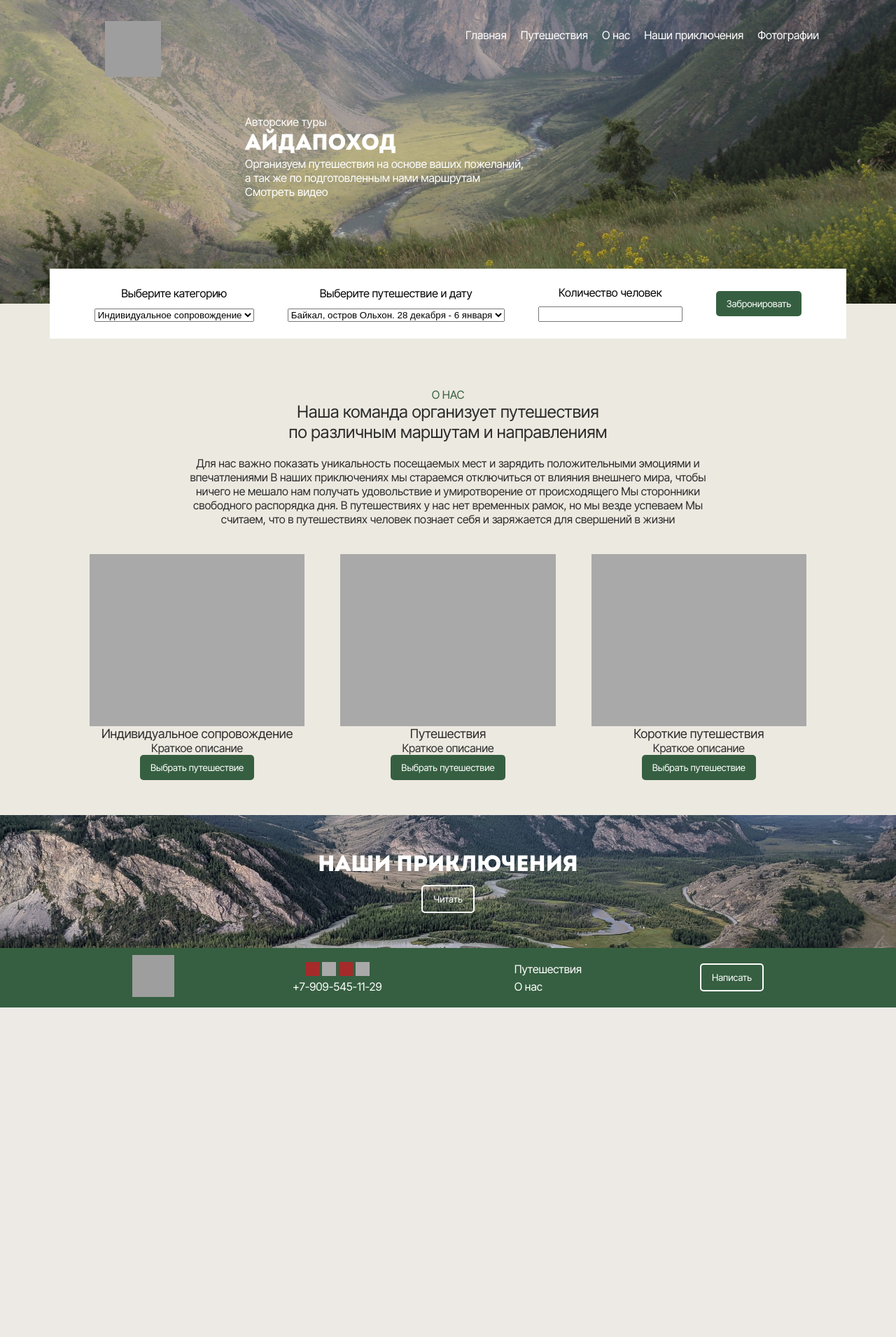
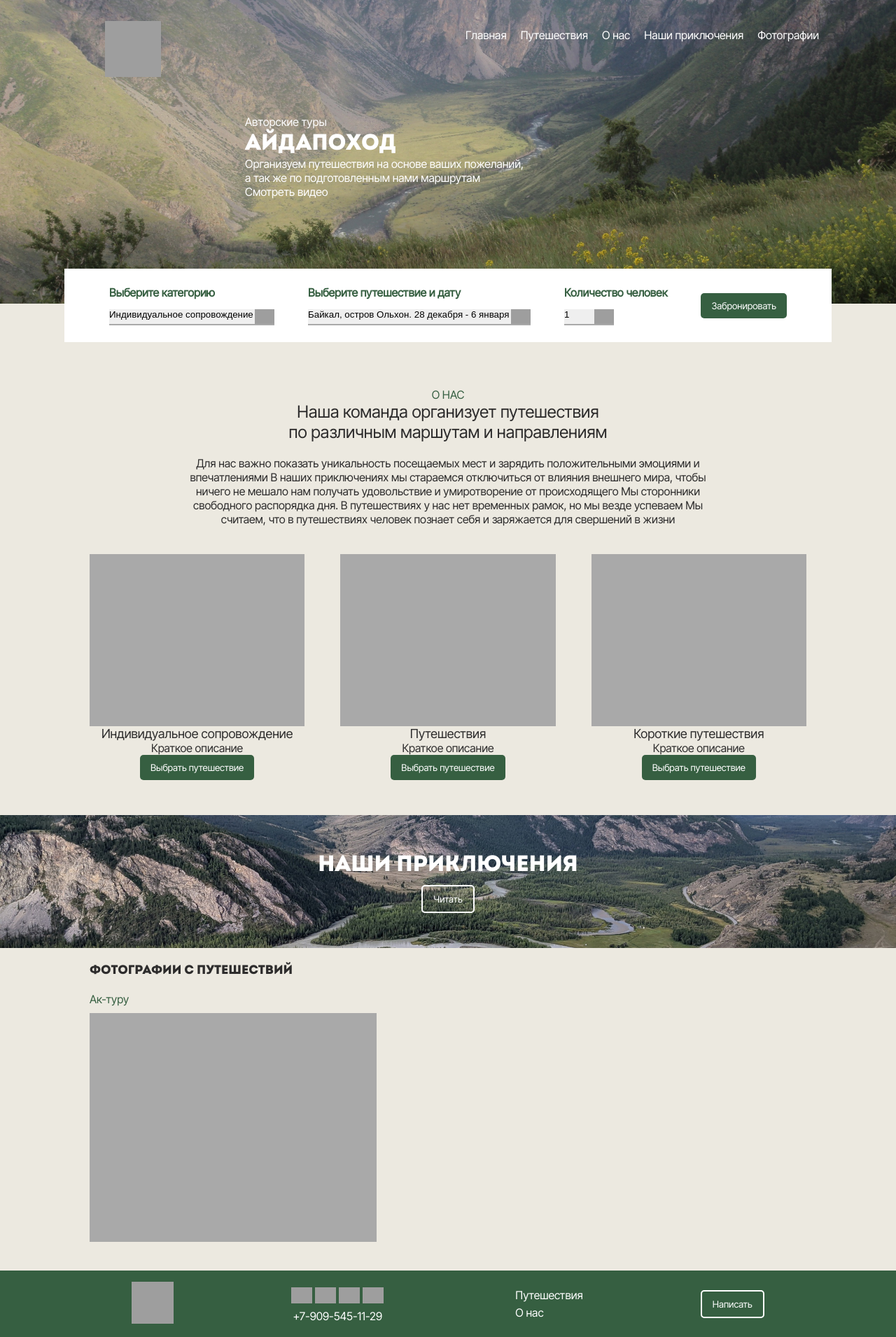
Before and after one commit to TwoMokko/travel, a PHP site: page / in a window 1280 px wide. Shown: the whole page at 70% size. Before the commit the page ends 1440 px from the top, so only its background shows below. Run offline with PHP 8.4, Linux system fonts and the light colour scheme; style sheets or scripts are compiled from the project's sources; some libraries are stand-ins or nearby versions; grey boxes are pictures that could not be loaded.

Commit message:
Работа с главной страницей в сцсс

```diff
--- a/css/main.scss
+++ b/css/main.scss
@@ -1,20 +1,21 @@
 $color_main_green: #365f41;
 $color_main: #ece9e0;
 $color_text_main: #2d2c2c;
+//$color_text_main: #161413;
 $color_light_gray: #fdfdfd;
 
 @font-face { font-family: Intro; src: url(fonts/IntroDemo-BlackCAPS.otf);  font-style: normal; font-weight: 400; }
 @font-face { font-family: Inter_Tight; src: url(fonts/InterTight-Regular.ttf); font-style: normal; font-weight: 400; }
 
 html, input { font-family: Inter_Tight, sans-serif; }
-body { background-color: $color_main; margin: 0; }
+body { background-color: $color_main; margin: 0; color: $color_text_main; }
 
 .block.top {
 	position: relative; display: flex;
 	> div {
 		&:first-child {
 			flex: auto; padding-top: 30px; padding-left: 150px;
-			> a { display: inline-block; background-image: url("pic/logo.png"); background-position: left; background-size: cover; background-repeat: no-repeat; height: 80px; width: 80px; }
+			> a { display: inline-block; background-image: url("pic/logo_travel.png"); background-position: left; background-size: cover; background-repeat: no-repeat; height: 80px; width: 80px; }
 		}
 		&:last-child {
 			flex: none; display: flex; padding-top: 30px; padding-right: 100px;
@@ -69,14 +70,20 @@ body { background-color: $color_main; margin: 0; }
 		}
 	}
 
+	div > form > div {
+		text-align: left;
+		> select {	padding-bottom: 6px; border: none; border-bottom: 2px solid darkgray; padding-right: 30px; appearance: none; background-image: url('pic/arrow.png'); background-repeat: no-repeat; background-position: right; background-size: contain; }
+		> div { color: $color_main_green; font-weight: bold; }
+	}
+
 }
 
 .block.about_us {
 	margin: 0 auto; padding: 120px 20% 20px; max-width: 1200px;
 	> div { text-align: center;
 		&:nth-of-type(1) { color: $color_main_green; }
-		&:nth-of-type(2) { color: $color_text_main; font-size: x-large; }
-		&:nth-of-type(3) { color: $color_text_main; margin: 20px 0; }
+		&:nth-of-type(2) { font-size: x-large; }
+		&:nth-of-type(3) { margin: 20px 0; }
 	}
 }
 .block.tour { display: flex; margin: 0 auto; padding: 0 10%; max-width: 1200px; text-align: center;
@@ -84,8 +91,8 @@ body { background-color: $color_main; margin: 0; }
 		&:not(:last-child) { margin-right: 5%; }
 		> div {
 			&:nth-of-type(1) { background-color: darkgray;  padding-top: 80%; }
-			&:nth-of-type(2) { color: $color_text_main; font-size: large; }
-			&:nth-of-type(3) { color: $color_text_main; }
+			&:nth-of-type(2) { font-size: large; }
+			&:nth-of-type(3) {  }
 		}
 		> input { padding: 10px 15px; border-radius: 5px; background-color: $color_main_green; border: none; color: white; }
 	}
@@ -98,20 +105,24 @@ body { background-color: $color_main; margin: 0; }
 	}
 }
 .block.photo {
-	> div {
-		&:first-child {
-
-		}
-		&:last-child {
-			> div {
-				&:nth-of-type(1) {}
-				&:nth-of-type(2) {}
-				&:nth-of-type(3) {}
-				&:nth-of-type(4) {}
-			}
+	display: flex; margin: 0 auto; padding: 0 10%; max-width: 1200px;
+	div.main { width: 40%; }
+	div.header.photo { font-family: Intro, sans-serif; font-size: large; padding: 20px 0; }
+	div.main_photo {
+		div {
+			&:first-child { color: $color_main_green; padding-bottom: 10px; }
+			&:last-child { background-color: darkgray; padding-top: 80%; margin-bottom: 10%; }
 		}
 	}
+	div.mini_photo {
+		width: 60%;
+		&:nth-of-type(1) {}
+		&:nth-of-type(2) {}
+		&:nth-of-type(3) {}
+		&:nth-of-type(4) {}
+	}
 }
+
 
 
 
@@ -119,7 +130,7 @@ body { background-color: $color_main; margin: 0; }
 	background-color: $color_main_green; color: white;
 	> div {
 		display: flex; justify-content: space-evenly; text-align: center;  width: 100%; max-width: 1200px; margin: 0 auto;
-		> div.footer_logo > a { display: inline-block; width: 60px; height: 60px; background-image: url("pic/logo.png"); background-position: left; background-size: cover; background-repeat: no-repeat; }
+		> div.footer_logo > a { display: inline-block; width: 60px; height: 60px; background-image: url("pic/logo_travel.png"); background-position: left; background-size: cover; background-repeat: no-repeat; }
 		> div.footer_contact {
 			padding: 20px;
 			> div {
@@ -127,11 +138,11 @@ body { background-color: $color_main; margin: 0; }
 				&:first-child {
 					margin-bottom: 5px;
 					> div {
-						width: 20px; height: 20px;
-						&:nth-of-type(1) {background-color: brown; }
-						&:nth-of-type(2) {background-color: darkgray; }
-						&:nth-of-type(3) {background-color: brown; }
-						&:nth-of-type(4) {background-color: darkgray; }
+						width: 30px; height: 30px; background-position: center; background-size: 30px; background-repeat: no-repeat;
+						&:nth-of-type(1) { background-image: url("pic/telegram.png"); }
+						&:nth-of-type(2) { background-image: url("pic/youtube.png"); }
+						&:nth-of-type(3) { background-image: url("pic/vk.png"); }
+						&:nth-of-type(4) { background-image: url("pic/instagram.png"); }
 						&:not(:last-child) { margin-right: 4px; }
 					}
 				}
--- a/index.php
+++ b/index.php
@@ -48,7 +48,14 @@
 					</div>
 					<div>
 						<div>Количество человек</div>
-						<input type = "text">
+						<select>
+							<option>1</option>
+							<option>2</option>
+							<option>3</option>
+							<option>4</option>
+							<option>5</option>
+							<option>группа</option>
+						</select>
 					</div>
 					<div>
 						<input type = "submit" value = "Забронировать">
@@ -95,8 +102,14 @@
             </div>
         </div>
 		<div class = "block photo">
-			<div></div>
-			<div>
+			<div class = "main">
+				<div class = "header photo">Фотографии с путешествий</div>
+				<div class = "main_photo">
+					<div>Ак-туру</div>
+					<div></div>
+				</div>
+			</div>
+			<div class = "mini_photo">
 				<div></div>
 				<div></div>
 				<div></div>
```
